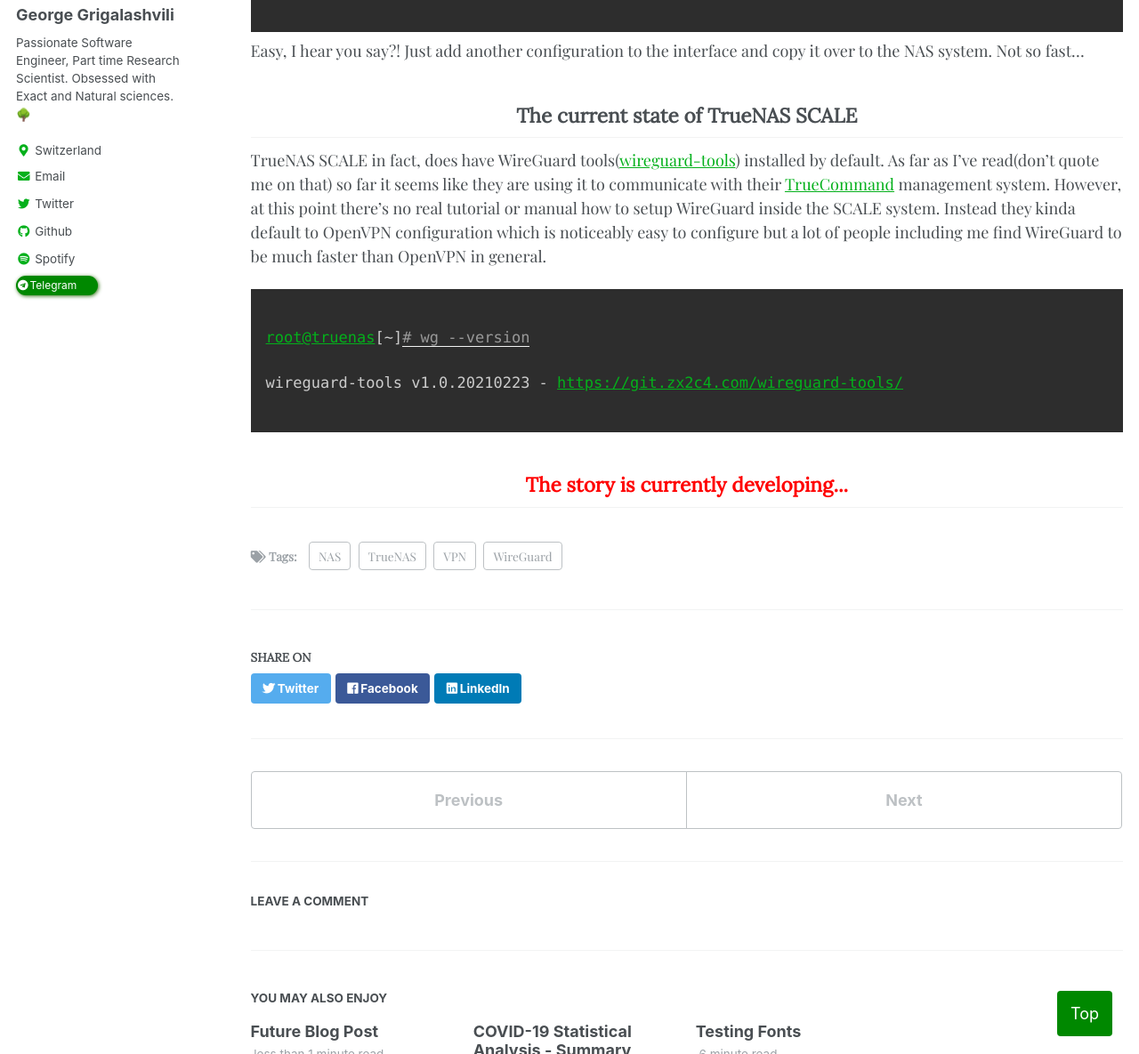
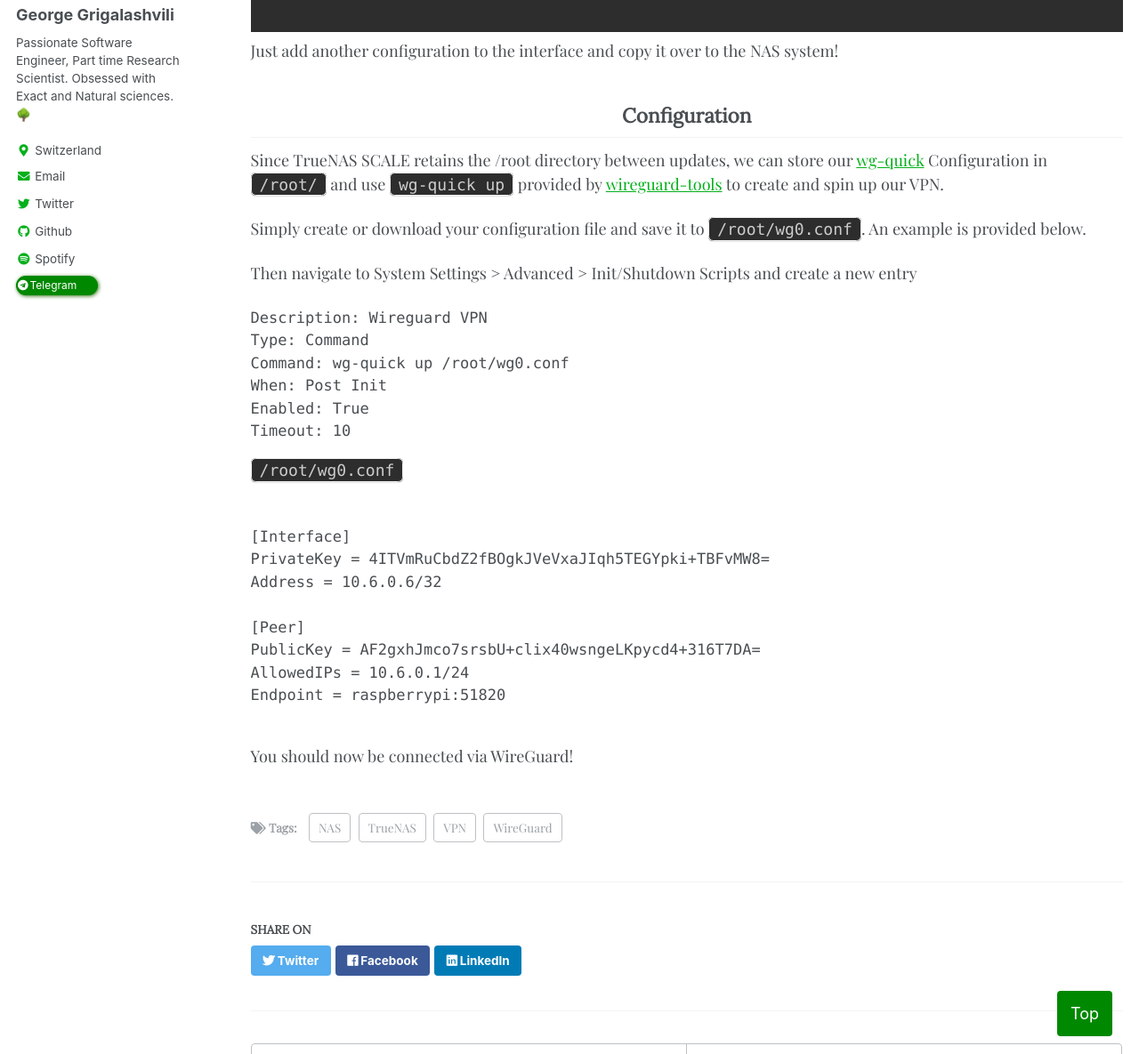
Before and after one commit to grigala/grigala.github.io, a Jekyll site: the page built from _posts/2022-04-02-wireguard-on-truenas-scale.md, in a window 1280 px wide and 1400 px high, scrolled down 994 px, cut to the strip 215-1400 px from the top of the window. Shown: the whole strip at 89% size. Built offline with Jekyll 4.4.1, drawn with Linux system fonts in a browser that asks for light colours; some web fonts are replaced; a script that is not in the unit is left out; comment, search, counter and statistics services are not loaded.

Commit message:
add instructions for wireguard on TrueNAS Scale

```diff
--- a/_posts/2022-04-02-wireguard-on-truenas-scale.md
+++ b/_posts/2022-04-02-wireguard-on-truenas-scale.md
@@ -61,22 +61,38 @@
 </code>
 </pre>
 
-Easy, I hear you say?! Just add another configuration to the interface and copy
-it over to the NAS system. Not so fast...
+Just add another configuration to the interface and copy it over to the NAS system!
+
+## Configuration
+
+Since TrueNAS SCALE retains the /root directory between updates, we can store our [wg-quick](https://manpages.debian.org/unstable/wireguard-tools/wg-quick.8.en.html){:target="_blank"} Configuration in `/root/` and use `wg-quick up` provided by [wireguard-tools](https://git.zx2c4.com/wireguard-tools){:target="_blank"} to create and spin up our VPN.
+
+Simply create or download your configuration file and save it to `/root/wg0.conf`. An example is provided below.
+
+Then navigate to System Settings > Advanced > Init/Shutdown Scripts and create a new entry
+
+<pre style="font-size: 17px;">
+Description: Wireguard VPN
+Type: Command
+Command: wg-quick up /root/wg0.conf
+When: Post Init
+Enabled: True
+Timeout: 10
+</pre>
 
 
-## The current state of TrueNAS SCALE
+`/root/wg0.conf`
+<pre style="font-size: 17px;">
+<code>
+[Interface]
+PrivateKey = 4ITVmRuCbdZ2fBOgkJVeVxaJIqh5TEGYpki+TBFvMW8=
+Address = 10.6.0.6/32
 
-TrueNAS SCALE in fact, does have WireGuard tools([wireguard-tools](https://git.zx2c4.com/wireguard-tools){:target="_blank"}) installed by default. As far as I've read(don't quote me on that) so far
-it seems like they are using it to communicate with their [TrueCommand](https://www.truenas.com/truecommand){:target="_blank"} management system.  However, at this point there's no real tutorial or manual how to setup WireGuard inside the SCALE system. Instead they kinda default to OpenVPN configuration which is noticeably easy
-to configure but a lot of people including me find WireGuard to be much faster than OpenVPN
-in general.
-
-<pre class="language-shell" style="font-size: 17px;">
-<code>
-root@truenas[~]# wg --version
-wireguard-tools v1.0.20210223 - https://git.zx2c4.com/wireguard-tools/
+[Peer]
+PublicKey = AF2gxhJmco7srsbU+clix40wsngeLKpycd4+316T7DA=
+AllowedIPs = 10.6.0.1/24
+Endpoint = raspberrypi:51820
 </code>
 </pre>
 
-<h2 style="color:red">The story is currently developing...</h2>
+You should now be connected via WireGuard!
```
